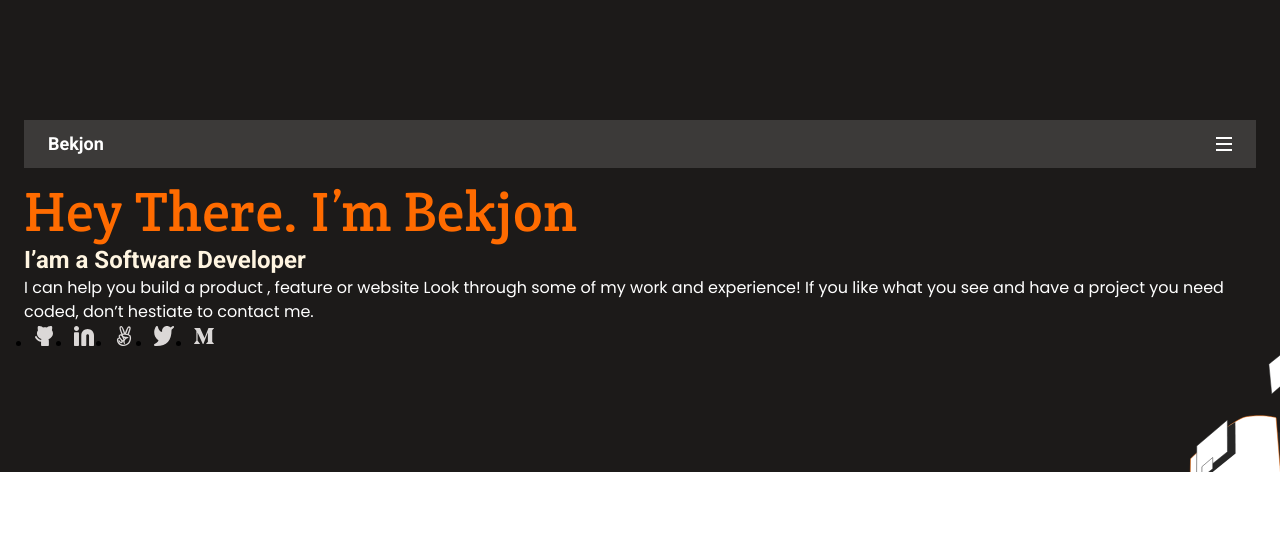
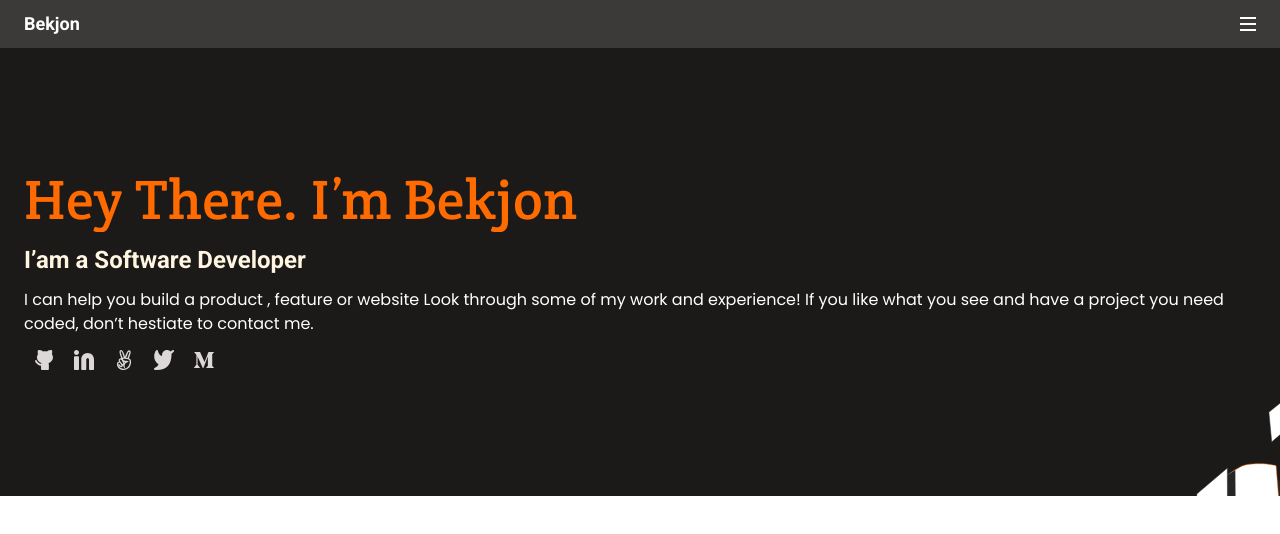
Before and after one commit to bekjon-me/Portfolio, a website: page index.html in a window 1280 px wide. Drawn offline with Linux system fonts and the light colour scheme.

Commit message:
Fix style.css

```diff
--- a/style.css
+++ b/style.css
@@ -5,6 +5,7 @@
   margin: 0;
   padding: 0;
   box-sizing: border-box;
+  overflow-x: hidden;
 }
 
 header > nav {
@@ -38,7 +39,7 @@ header > nav > .hamburger > .line {
   background: #fff;
 }
 
-header {
+header > section#headline {
   width: 100%;
   background: #1c1a19;
   background-image: url('assets/illustration_header_mobile.svg');
```
